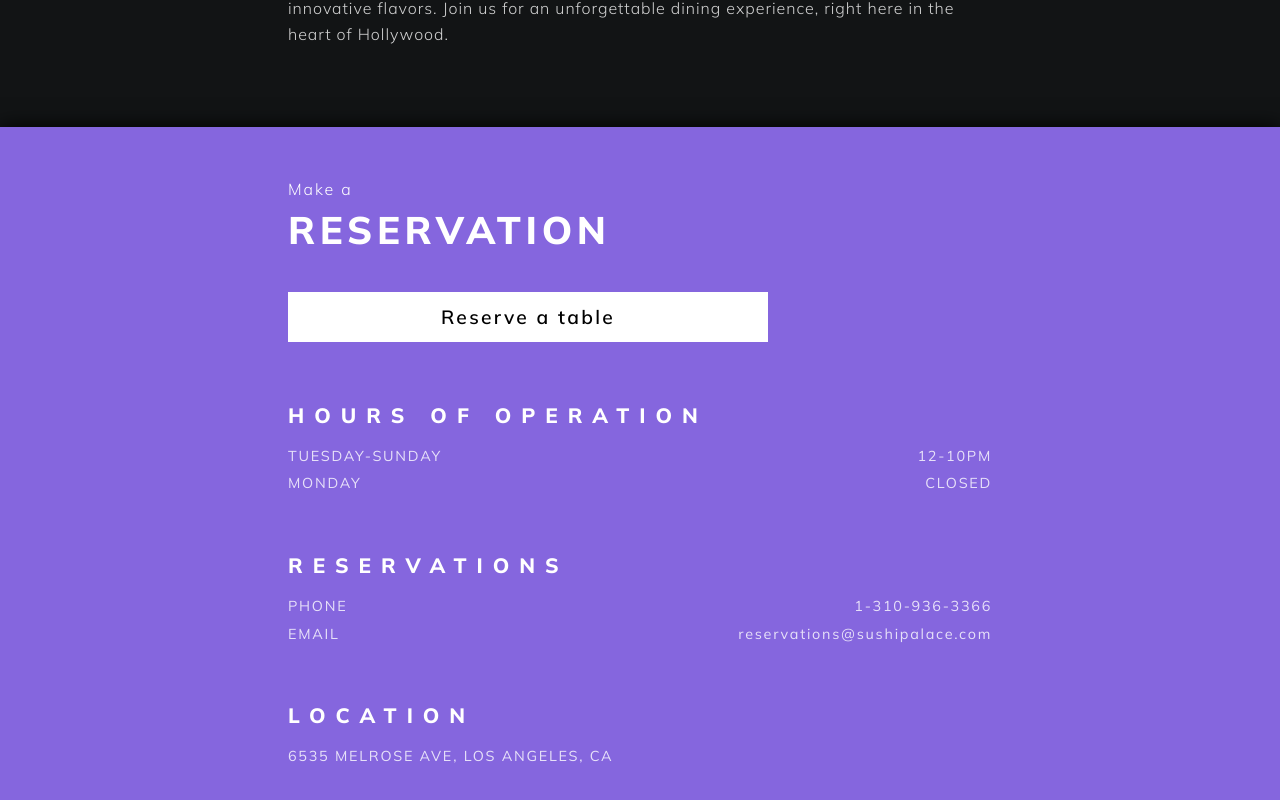
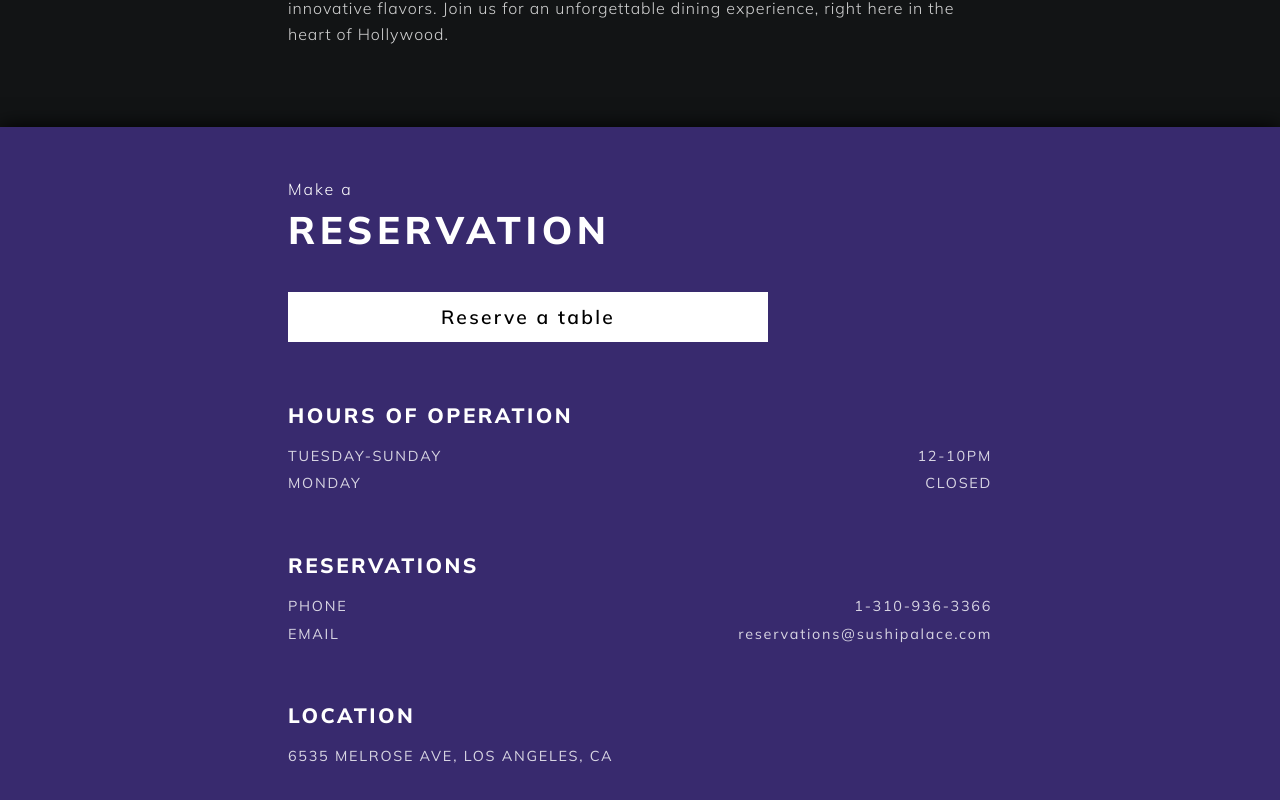
Before and after one commit to emilioDeSantis/sushipalace, a Next.js app: page / in a window 1280 px wide. Shown: the part 1000-1800 px from the top of the page. Built offline with nearby package versions, Linux system fonts and the light colour scheme.

Commit message:
first commit

```diff
--- a/src/app/components/Reservation.tsx
+++ b/src/app/components/Reservation.tsx
@@ -6,7 +6,7 @@ const Reservation: React.FC = () => {
     return (
         <div
             style={{
-                backgroundColor: "#8566DE",
+                backgroundColor: "#382A6E",
                 display: "flex",
                 flexDirection: "column",
                 boxShadow: "0px 0px 20px rgba(0, 0, 0, 1)",
@@ -67,7 +67,7 @@ const Reservation: React.FC = () => {
                     style={{
                         fontSize: "1.3rem",
                         fontWeight: 800,
-                        letterSpacing: "0.48em",
+                        letterSpacing: "0.12em",
                         marginTop: "3.6rem",
                         lineHeight: 1.5,
                         textTransform: "uppercase",
@@ -112,7 +112,7 @@ const Reservation: React.FC = () => {
                     style={{
                         fontSize: "1.3rem",
                         fontWeight: 800,
-                        letterSpacing: "0.48em",
+                        letterSpacing: "0.12em",
                         marginTop: "3.6rem",
                         lineHeight: 1.5,
                         textTransform: "uppercase",
@@ -158,7 +158,7 @@ const Reservation: React.FC = () => {
                     style={{
                         fontSize: "1.3rem",
                         fontWeight: 800,
-                        letterSpacing: "0.48em",
+                        letterSpacing: "0.12em",
                         marginTop: "3.6rem",
                         lineHeight: 1.5,
                         textTransform: "uppercase",
```
